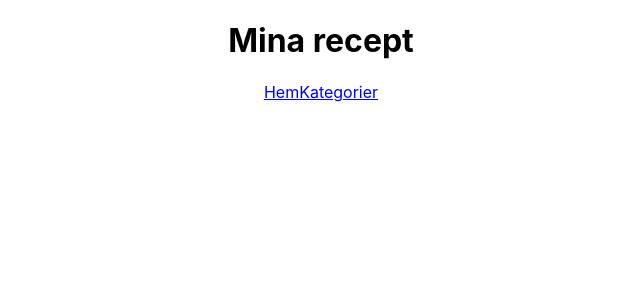
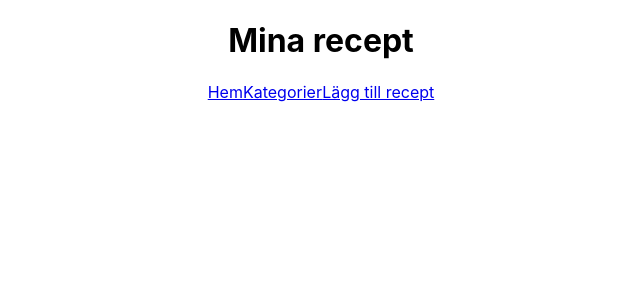
Before and after one commit to jennieann/recipe-express-react-app, a React (Create React App) app in the folder client/: page / in a window 1280 px wide. Shown: the top 300 px of the page, without its empty margins (319-959 px from the left). Built offline with nearby package versions, Linux system fonts and the light colour scheme.

Commit message:
add route for adding recipes

```diff
--- a/client/src/App.js
+++ b/client/src/App.js
@@ -11,6 +11,7 @@ class App extends Component {
           <div className="navbar-container">
             <Link to="/">Hem</Link>
             <Link to="/categories">Kategorier</Link>
+            <Link to="/addRecipe">Lägg till recept</Link>
           </div>
         </nav>
       </div>
--- a/client/src/index.js
+++ b/client/src/index.js
@@ -7,7 +7,6 @@ import Categories from './Categories/Categories';
 import Recipes from './Recipes/Recipes';
 import Recipe from './Recipe/Recipe';
 import AddRecipe from './AddRecipe/AddRecipe';
-// import AddRecipe from './Recipe/AddRecipe/AddRecipe';
 
 const routing = (
   <Router>
```
Also changed, not shown: client/src/Recipes/AddRecipe/AddRecipe.jsx (deleted, +0 -11 lines).
